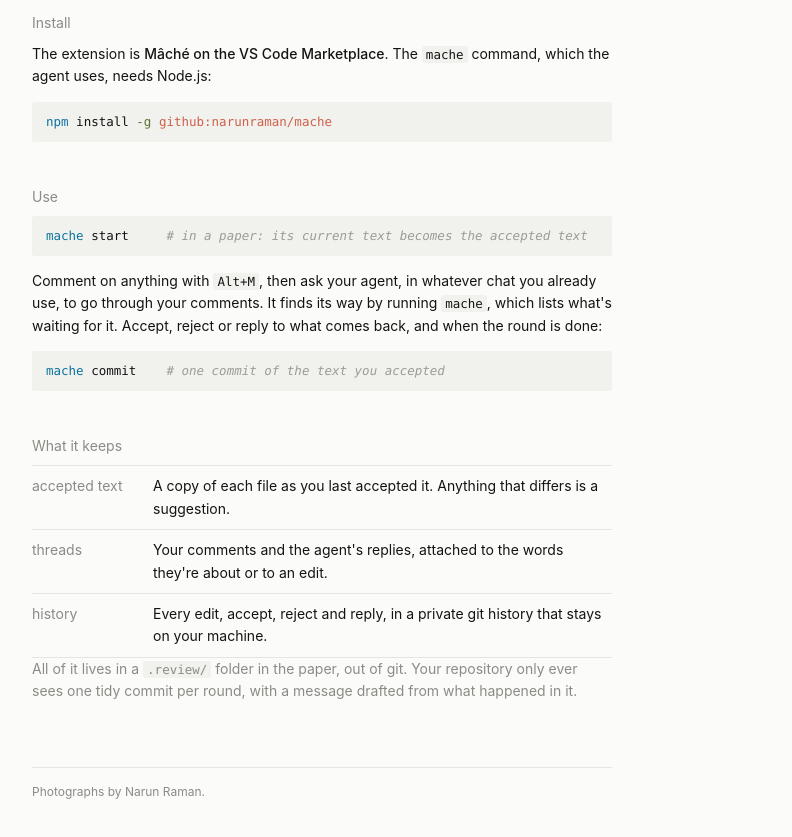
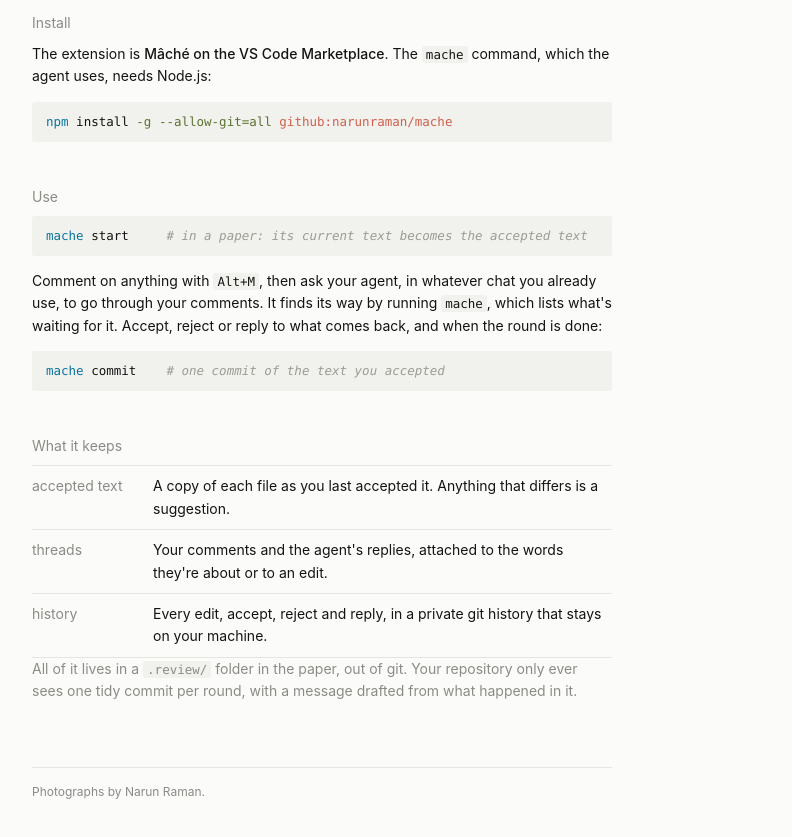
Before and after one commit to narunraman/kalam, a plain HTML site: page mache/index.html in a window 1280 px wide. Shown: the part 880-1717 px from the top of the page, without its empty margins (318-1110 px from the left). Drawn offline with Linux system fonts and the light colour scheme; a web font is replaced by a local one.

Commit message:
Mâché page: npm 12 needs --allow-git=all

```diff
--- a/mache/index.html
+++ b/mache/index.html
@@ -72,7 +72,7 @@
 <section class="section">
   <h2>Install</h2>
   <p>The extension is <a href="https://marketplace.visualstudio.com/items?itemName=narunraman.mache">Mâché on the VS Code Marketplace</a>. The <code>mache</code> command, which the agent uses, needs Node.js:</p>
-<pre class="code lang-sh"><span class="ln"><span class="hl-cmd">npm</span> install <span class="hl-flag">-g</span> <span class="hl-str">github:narunraman/mache</span><button type="button" class="cp" data-copy="npm install -g github:narunraman/mache">copy</button></span></pre>
+<pre class="code lang-sh"><span class="ln"><span class="hl-cmd">npm</span> install <span class="hl-flag">-g</span> <span class="hl-flag">--allow-git=all</span> <span class="hl-str">github:narunraman/mache</span><button type="button" class="cp" data-copy="npm install -g --allow-git=all github:narunraman/mache">copy</button></span></pre>
 </section>
 
 <section class="section">
```
